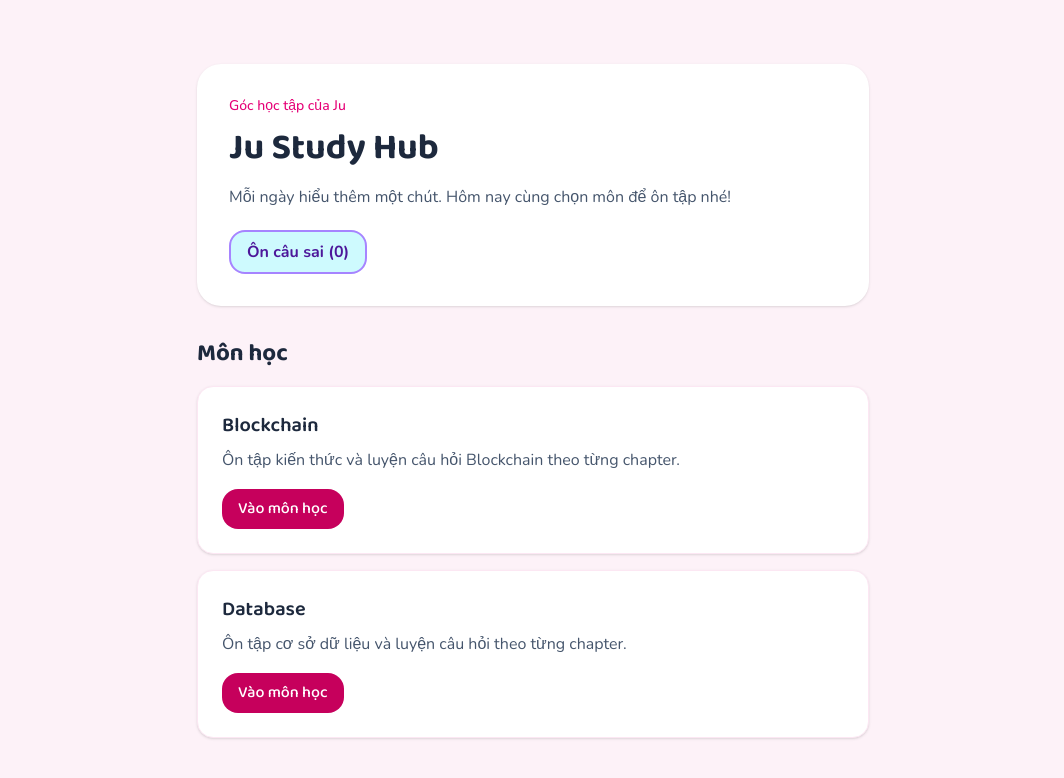
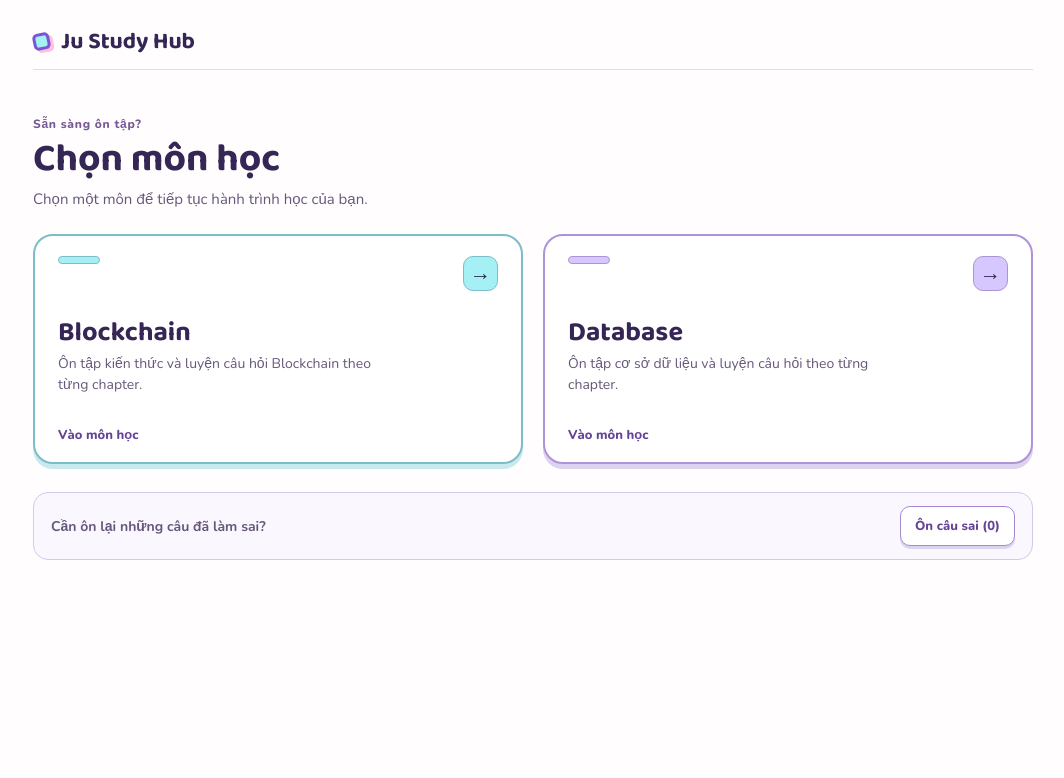
Before and after one commit to nghonganh016/ju-study-hub, a Next.js app: page / in a window 1280 px wide. Shown: the top 778 px of the page, without its empty margins (107-1171 px from the left). Built offline with nearby package versions, Linux system fonts and the light colour scheme.

Commit message:
feat: redesign home and subject selection pages with improved layout and styling

```diff
--- a/app/page.tsx
+++ b/app/page.tsx
@@ -1,40 +1,42 @@
 import { subjects, questionCatalog } from "@/data/subjects";
 import SubjectCard from "@/components/SubjectCard";
 import MistakeLink from "@/components/MistakeLink";
+import styles from "@/components/Home.module.css";
 
 export default function Home() {
   return (
-    <main className="min-h-screen bg-pink-50 px-6 py-16 text-slate-800">
-      <section className="mx-auto max-w-2xl rounded-3xl bg-white p-8 shadow-sm">
-        <p className="mb-3 text-sm font-medium text-pink-600">
-          Góc học tập của Ju
-        </p>
+    <main className={styles.page}>
+      <div className={styles.content}>
+        <header className={styles.header}>
+          <span className={styles.brandMark} aria-hidden="true" />
+          <span className={styles.brand}>Ju Study Hub</span>
+        </header>
 
-        <h1 className="text-4xl font-bold">
-          Ju Study Hub
-        </h1>
+        <section className={styles.subjects} aria-labelledby="subjects-heading">
+          <div className={styles.intro}>
+            <p className={styles.eyebrow}>Sẵn sàng ôn tập?</p>
+            <h1 id="subjects-heading">Chọn môn học</h1>
+            <p>Chọn một môn để tiếp tục hành trình học của bạn.</p>
+          </div>
 
-        <p className="mt-4 leading-relaxed text-slate-600">
-          Mỗi ngày hiểu thêm một chút. Hôm nay cùng chọn môn để ôn tập nhé!
-        </p>
-        <MistakeLink catalog={questionCatalog} className="mt-5 inline-block rounded-2xl border-2 border-violet-400 bg-cyan-100 px-4 py-2 font-bold text-violet-900 focus-visible:outline-2 focus-visible:outline-offset-4" />
-      </section>
-      <section className="mx-auto mt-8 max-w-2xl">
-        <h2 className="mb-4 text-2xl font-bold">
-          Môn học
-        </h2>
-
-        <div className="space-y-4">
+          <div className={styles.subjectGrid}>
             {Object.entries(subjects).map(([subjectId, subject]) => (
               <SubjectCard
                 key={subjectId}
                 title={subject.title}
                 description={subject.description}
+                accent={subject.accent}
                 href={`/subjects/${subjectId}`}
               />
             ))}
           </div>
         </section>
+
+        <aside className={styles.review} aria-label="Ôn lại câu sai">
+          <p>Cần ôn lại những câu đã làm sai?</p>
+          <MistakeLink catalog={questionCatalog} className={styles.reviewLink} />
+        </aside>
+      </div>
     </main>
   );
 }
--- a/app/subjects/[subjectId]/page.tsx
+++ b/app/subjects/[subjectId]/page.tsx
@@ -1,6 +1,7 @@
 import Link from "next/link";
 import { notFound } from "next/navigation";
 import { subjects, isValidSubject } from "@/data/subjects";
+import styles from "@/components/LevelSelect.module.css";
 
 type SubjectPageProps = {
     params: Promise<{ subjectId: string }>;
@@ -11,47 +12,44 @@ export default async function SubjectPage({ params }: SubjectPageProps) {
     if (!isValidSubject(subjectId)) notFound();
     const subject = subjects[subjectId];
     return (
-        <main className="min-h-screen bg-pink-50 px-6 py-16 text-slate-800">
-            <section className="mx-auto max-w-2xl rounded-3xl bg-white p-8 shadow-sm">
-                <Link href="/" className="text-sm text-pink-700 hover:underline">
-                    Về trang chủ
-                </Link>
+        <main className={styles.page} data-accent={subject.accent}>
+            <div className={styles.content}>
+                <header className={styles.header}>
+                    <Link href="/" className={styles.brand} aria-label="Ju Study Hub, về trang chủ">
+                        <span className={styles.brandMark} aria-hidden="true" />
+                        Ju Study Hub
+                    </Link>
+                    <Link href="/" className={styles.backLink}>← Chọn môn học</Link>
+                </header>
 
-                <h1 className="mt-6 text-3xl font-bold">
-                    {subject.title}
-                </h1>
+                <section className={styles.levels} aria-labelledby="levels-heading">
+                    <div className={styles.intro}>
+                        <p className={styles.eyebrow}>Chọn màn chơi của bạn</p>
+                        <h1 id="levels-heading">{subject.title}</h1>
+                        <p>Chọn chapter để bắt đầu ôn tập.</p>
+                    </div>
 
-                <p className="mt-4 leading-relaxed text-slate-600">
-                    {subject.description}
-                </p>
-                <div className="mt-8">
-                    <h2 className="mb-4 text-xl font-semibold">
-                        Các chapter
-                    </h2>
-
-                    {subject.chapters.map((chapter) => (
-                        <article key={chapter.id} className="mt-4 rounded-2xl border border-pink-100 bg-pink-50 p-6">
-                            <h3 className="text-lg font-semibold">
-                                {chapter.title}
-                            </h3>
-
-                            <p className="mt-2 text-slate-600">
-                                {chapter.description}
-                            </p>
-
-                            <p className="mt-4 text-sm font-medium text-pink-700">
-                                {chapter.questions.length} câu hỏi
-                            </p>
+                    <div className={styles.levelList}>
+                        {subject.chapters.map((chapter, index) => (
                             <Link
-                                href={`/subjects/${subjectId}/${chapter.id}`}
-                                className="mt-4 inline-block rounded-2xl bg-pink-700 font-heading px-4 py-2 font-medium text-white hover:bg-pink-800"
+                                key={chapter.id}
+                                href={`/quiz/${subjectId}/${chapter.id}`}
+                                className={styles.levelCard}
                             >
-                                Xem chapter
+                                <span className={styles.levelMarker}>
+                                    <span>Level</span>
+                                    <strong>{String(index + 1).padStart(2, "0")}</strong>
+                                </span>
+                                <span className={styles.levelContent}>
+                                    <span className={styles.levelTitle}>{chapter.title}</span>
+                                    <span className={styles.questionCount}>{chapter.questions.length} câu hỏi</span>
+                                </span>
+                                <span className={styles.levelArrow} aria-hidden="true">→</span>
                             </Link>
-                        </article>
-                    ))}
-                </div>
-            </section>
+                        ))}
+                    </div>
+                </section>
+            </div>
         </main>
     );
 }
--- /dev/null
+++ b/components/Home.module.css
@@ -0,0 +1,255 @@
+.page {
+  min-height: 100vh;
+  padding: 30px 24px 48px;
+  background: #fffdfd;
+  color: #352655;
+}
+
+.content {
+  width: min(100%, 1000px);
+  margin: 0 auto;
+}
+
+.header {
+  display: flex;
+  align-items: center;
+  gap: 11px;
+  min-height: 40px;
+  padding-bottom: 16px;
+  border-bottom: 1px solid #e4d9f1;
+}
+
+.brandMark {
+  width: 17px;
+  height: 17px;
+  border: 3px solid #7955d7;
+  border-radius: 5px;
+  background: #a4f0f4;
+  box-shadow: 3px 3px 0 #ffc1dc;
+  transform: rotate(-12deg);
+}
+
+.brand {
+  font-family: var(--font-baloo), sans-serif;
+  font-size: 23px;
+  font-weight: 700;
+  line-height: 1;
+}
+
+.subjects {
+  margin-top: 45px;
+}
+
+.intro {
+  margin-bottom: 24px;
+}
+
+.eyebrow {
+  margin-bottom: 3px;
+  color: #765996;
+  font-size: 12px;
+  font-weight: 800;
+  letter-spacing: 0.06em;
+}
+
+.intro h1 {
+  font-size: clamp(30px, 4vw, 39px);
+  font-weight: 700;
+  line-height: 1.2;
+}
+
+.intro > p:last-child {
+  margin-top: 5px;
+  color: #67587b;
+  font-size: 15px;
+  line-height: 1.5;
+}
+
+.subjectGrid {
+  display: grid;
+  grid-template-columns: repeat(2, minmax(0, 1fr));
+  gap: 20px;
+}
+
+.subjectCard {
+  --accent: #a4f0f4;
+  --accent-border: #7cbdc9;
+  --accent-shadow: #c8e9ed;
+  display: flex;
+  min-width: 0;
+  min-height: 230px;
+  flex-direction: column;
+  padding: 20px 23px 17px;
+  border: 2px solid var(--accent-border);
+  border-radius: 20px;
+  background: #fff;
+  box-shadow: 0 5px 0 var(--accent-shadow);
+  color: inherit;
+  text-decoration: none;
+  transition: transform 160ms ease, box-shadow 160ms ease, background 160ms ease;
+}
+
+.subjectCard[data-accent="lavender"] {
+  --accent: #d6c7ff;
+  --accent-border: #ad94d7;
+  --accent-shadow: #ddd2ef;
+}
+
+.subjectCard:hover {
+  transform: translateY(-3px);
+  box-shadow: 0 8px 0 var(--accent-shadow);
+  background: #fefcff;
+}
+
+.subjectCard:active {
+  transform: translateY(3px);
+  box-shadow: 0 2px 0 var(--accent-shadow);
+}
+
+.subjectCard:focus-visible,
+.reviewLink:focus-visible {
+  outline: 3px solid #5934b7;
+  outline-offset: 4px;
+}
+
+.subjectTop {
+  display: flex;
+  align-items: flex-start;
+  justify-content: space-between;
+}
+
+.subjectMarker {
+  width: 42px;
+  height: 8px;
+  border: 1px solid var(--accent-border);
+  border-radius: 20px;
+  background: var(--accent);
+}
+
+.subjectArrow {
+  display: grid;
+  width: 35px;
+  height: 35px;
+  place-items: center;
+  border: 1px solid var(--accent-border);
+  border-radius: 10px;
+  background: var(--accent);
+  font-size: 21px;
+  font-weight: 800;
+  line-height: 1;
+}
+
+.subjectBody {
+  display: flex;
+  flex: 1;
+  flex-direction: column;
+  justify-content: center;
+  gap: 5px;
+  padding: 10px 0 16px;
+}
+
+.subjectTitle {
+  font-family: var(--font-baloo), sans-serif;
+  font-size: 27px;
+  font-weight: 700;
+  line-height: 1.15;
+}
+
+.subjectDescription {
+  max-width: 38ch;
+  color: #67587b;
+  font-size: 14px;
+  line-height: 1.5;
+}
+
+.subjectAction {
+  font-size: 13px;
+  font-weight: 800;
+  color: #654497;
+}
+
+.review {
+  display: flex;
+  align-items: center;
+  justify-content: space-between;
+  gap: 16px;
+  margin-top: 28px;
+  padding: 13px 17px;
+  border: 1px solid #d5c8e9;
+  border-radius: 15px;
+  background: #faf7ff;
+}
+
+.review p {
+  color: #67587b;
+  font-size: 14px;
+  font-weight: 700;
+}
+
+.reviewLink {
+  display: inline-flex;
+  min-height: 40px;
+  align-items: center;
+  justify-content: center;
+  padding: 7px 14px;
+  border: 1px solid #a78ace;
+  border-radius: 10px;
+  background: #fff;
+  box-shadow: 0 3px 0 #ddd2ef;
+  color: #654497;
+  font-size: 13px;
+  font-weight: 800;
+  text-align: center;
+  text-decoration: none;
+  transition: transform 160ms ease, box-shadow 160ms ease, background 160ms ease;
+}
+
+.reviewLink:hover {
+  background: #f1eafa;
+  transform: translateY(-2px);
+  box-shadow: 0 5px 0 #ddd2ef;
+}
+
+.reviewLink:active {
+  transform: translateY(2px);
+  box-shadow: 0 1px 0 #ddd2ef;
+}
+
+@media (max-width: 640px) {
+  .page {
+    padding: 22px 18px 34px;
+  }
+
+  .subjects {
+    margin-top: 32px;
+  }
+
+  .subjectGrid {
+    grid-template-columns: minmax(0, 1fr);
+    gap: 18px;
+  }
+
+  .subjectCard {
+    min-height: 200px;
+  }
+
+  .review {
+    align-items: stretch;
+    flex-direction: column;
+    gap: 10px;
+  }
+}
+
+@media (prefers-reduced-motion: reduce) {
+  .subjectCard,
+  .reviewLink {
+    transition: none;
+  }
+
+  .subjectCard:hover,
+  .reviewLink:hover,
+  .subjectCard:active,
+  .reviewLink:active {
+    transform: none;
+  }
+}
--- /dev/null
+++ b/components/LevelSelect.module.css
@@ -0,0 +1,207 @@
+.page {
+  min-height: 100vh;
+  padding: 30px 24px 48px;
+  background: #fffdfd;
+  color: #352655;
+}
+
+.content {
+  width: min(100%, 860px);
+  margin: 0 auto;
+}
+
+.header {
+  display: flex;
+  min-height: 40px;
+  align-items: center;
+  justify-content: space-between;
+  gap: 16px;
+  padding-bottom: 16px;
+  border-bottom: 1px solid #e4d9f1;
+}
+
+.brand {
+  display: inline-flex;
+  align-items: center;
+  gap: 11px;
+  color: inherit;
+  font-family: var(--font-baloo), sans-serif;
+  font-size: 23px;
+  font-weight: 700;
+  line-height: 1;
+  text-decoration: none;
+}
+
+.brandMark {
+  width: 17px;
+  height: 17px;
+  flex: none;
+  border: 3px solid #7955d7;
+  border-radius: 5px;
+  background: #a4f0f4;
+  box-shadow: 3px 3px 0 #ffc1dc;
+  transform: rotate(-12deg);
+}
+
+.backLink {
+  color: #654497;
+  font-size: 14px;
+  font-weight: 800;
+  text-decoration: none;
+}
+
+.backLink:hover { text-decoration: underline; }
+
+.levels { margin-top: 40px; }
+
+.intro { margin-bottom: 23px; }
+
+.eyebrow {
+  margin-bottom: 3px;
+  color: #765996;
+  font-size: 12px;
+  font-weight: 800;
+  letter-spacing: 0.06em;
+}
+
+.intro h1 {
+  font-size: clamp(30px, 4vw, 39px);
+  font-weight: 700;
+  line-height: 1.2;
+}
+
+.intro > p:last-child {
+  margin-top: 5px;
+  color: #67587b;
+  font-size: 15px;
+  line-height: 1.5;
+}
+
+.levelList {
+  display: grid;
+  gap: 14px;
+}
+
+.levelCard {
+  --accent: #a4f0f4;
+  --accent-border: #7cbdc9;
+  --accent-shadow: #c8e9ed;
+  display: flex;
+  min-width: 0;
+  min-height: 104px;
+  align-items: center;
+  gap: 19px;
+  padding: 15px 18px;
+  border: 2px solid var(--accent-border);
+  border-radius: 18px;
+  background: #fff;
+  box-shadow: 0 5px 0 var(--accent-shadow);
+  color: inherit;
+  text-decoration: none;
+  transition: transform 160ms ease, box-shadow 160ms ease, background 160ms ease;
+}
+
+.page[data-accent="lavender"] .levelCard {
+  --accent: #d6c7ff;
+  --accent-border: #ad94d7;
+  --accent-shadow: #ddd2ef;
+}
+
+.levelCard:hover {
+  transform: translateY(-3px);
+  box-shadow: 0 8px 0 var(--accent-shadow);
+  background: #fefcff;
+}
+
+.levelCard:active {
+  transform: translateY(3px);
+  box-shadow: 0 2px 0 var(--accent-shadow);
+}
+
+.brand:focus-visible,
+.backLink:focus-visible,
+.levelCard:focus-visible {
+  outline: 3px solid #5934b7;
+  outline-offset: 4px;
+}
+
+.levelMarker {
+  display: flex;
+  width: 61px;
+  height: 61px;
+  flex: none;
+  flex-direction: column;
+  align-items: center;
+  justify-content: center;
+  border: 1px solid var(--accent-border);
+  border-radius: 13px;
+  background: var(--accent);
+  line-height: 1;
+}
+
+.levelMarker span {
+  font-size: 10px;
+  font-weight: 800;
+  text-transform: uppercase;
+}
+
+.levelMarker strong {
+  margin-top: 3px;
+  font-family: var(--font-baloo), sans-serif;
+  font-size: 22px;
+}
+
+.levelContent {
+  display: flex;
+  min-width: 0;
+  flex: 1;
+  flex-direction: column;
+  gap: 3px;
+}
+
+.levelTitle {
+  overflow-wrap: anywhere;
+  font-family: var(--font-baloo), sans-serif;
+  font-size: 20px;
+  font-weight: 700;
+  line-height: 1.25;
+}
+
+.questionCount {
+  color: #67587b;
+  font-size: 13px;
+  font-weight: 700;
+}
+
+.levelArrow {
+  display: grid;
+  width: 35px;
+  height: 35px;
+  flex: none;
+  place-items: center;
+  border: 1px solid var(--accent-border);
+  border-radius: 10px;
+  background: var(--accent);
+  font-size: 21px;
+  font-weight: 800;
+  line-height: 1;
+}
+
+@media (max-width: 640px) {
+  .page { padding: 22px 18px 34px; }
+  .header { gap: 8px; }
+  .brand { font-size: 19px; }
+  .backLink { font-size: 13px; white-space: nowrap; }
+  .levels { margin-top: 32px; }
+  .levelCard { gap: 12px; padding: 13px; }
+  .levelMarker { width: 50px; height: 50px; }
+  .levelMarker strong { font-size: 19px; }
+  .levelTitle { font-size: 18px; }
+  .levelArrow { width: 31px; height: 31px; }
+}
+
+@media (prefers-reduced-motion: reduce) {
+  .levelCard { transition: none; }
+  .levelCard:hover,
+  .levelCard:active { transform: none; }
+}
--- a/components/QuizRunner.tsx
+++ b/components/QuizRunner.tsx
@@ -200,7 +200,7 @@ export default function QuizRunner({ subjectId, subjectTitle, chapterId, chapter
                         className={`${styles.consoleTab} ${styles.chapterTab}`}
                     >
                         <span aria-hidden="true">‹</span>
-                        {isReview ? "Chọn môn" : "Chapters"}
+                        {isReview ? "Chọn môn" : "Chọn chapter"}
                     </Link>
 
                     {isReview ? <button type="button" className={`${styles.consoleTab} ${styles.chapterTab}`} onClick={onNewReviewRound}>Lượt ôn mới</button>
--- a/components/SubjectCard.tsx
+++ b/components/SubjectCard.tsx
@@ -1,31 +1,31 @@
 import Link from "next/link";
+import type { SubjectAccent } from "@/data/subjects";
+import styles from "./Home.module.css";
 
 type SubjectCardProps = {
     title: string;
     description: string;
     href: string;
+    accent: SubjectAccent;
 };
 
 export default function SubjectCard({
     title,
     description,
     href,
+    accent,
 }: SubjectCardProps) {
     return (
-        <article className="rounded-2xl border border-pink-100 bg-white p-6 shadow-sm">
-            <h3 className="text-xl font-semibold text-slate-800">
-                {title}
-            </h3>
-
-            <p className="mt-2 leading-relaxed text-slate-600">
-                {description}
-            </p>
-            <Link
-                href={href}
-                className="mt-4 inline-block rounded-2xl bg-pink-700 font-heading px-4 py-2 font-medium text-white hover:bg-pink-800"
-            >
-                Vào môn học
-            </Link>
-        </article>
+        <Link href={href} className={styles.subjectCard} data-accent={accent}>
+            <div className={styles.subjectTop}>
+                <span className={styles.subjectMarker} aria-hidden="true" />
+                <span className={styles.subjectArrow} aria-hidden="true">→</span>
+            </div>
+            <div className={styles.subjectBody}>
+                <h2 className={styles.subjectTitle}>{title}</h2>
+                <p className={styles.subjectDescription}>{description}</p>
+            </div>
+            <span className={styles.subjectAction}>Vào môn học</span>
+        </Link>
     );
 }
--- a/data/subjects.ts
+++ b/data/subjects.ts
@@ -2,9 +2,12 @@ import type { Chapter } from "@/types/quiz";
 import { chapters as blockchainChapters } from "./blockchain";
 import { chapters as databaseChapters } from "./database";
 
+export type SubjectAccent = "cyan" | "lavender";
+
 type Subject = {
     title: string;
     description: string;
+    accent: SubjectAccent;
     chapters: Chapter[];
 };
 
@@ -13,11 +16,13 @@ export const subjects = {
     blockchain: {
         title: "Blockchain",
         description: "Ôn tập kiến thức và luyện câu hỏi Blockchain theo từng chapter.",
+        accent: "cyan",
         chapters: blockchainChapters,
     },
     database: {
         title: "Database",
         description: "Ôn tập cơ sở dữ liệu và luyện câu hỏi theo từng chapter.",
+        accent: "lavender",
         chapters: databaseChapters,
     },
 } satisfies Record<string, Subject>;
```
Also changed, not shown: 2 other files (tests, documents, lock files or other folders). Lines whose indentation alone changed are shown as unchanged.
